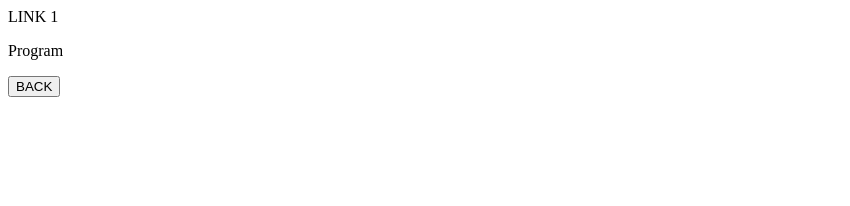
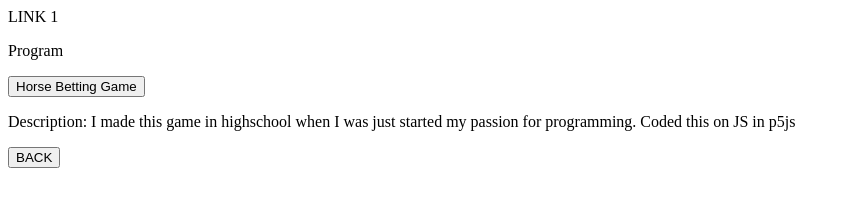
Before and after one commit to JonahBer/JB-website, a plain HTML site: page link1.html in a window 1280 px wide. Shown: the whole page, without its empty margins (0-850 px from the left). Drawn offline with Linux system fonts and the light colour scheme.

Commit message:
Add files via upload

```diff
--- a/link1.html
+++ b/link1.html
@@ -4,6 +4,8 @@
 <body>
     LINK 1
     <p>Program</p>
+    <p><button onclick="window.location.href='https://editor.p5js.org/785114/full/RuT-76ztv';">Horse Betting Game</button></p>
+    <p>Description: I made this game in highschool when I was just started my passion for programming. Coded this on JS in p5js</p>
     <button onclick="window.location.href='index.html';">BACK
 </body>
 
```
